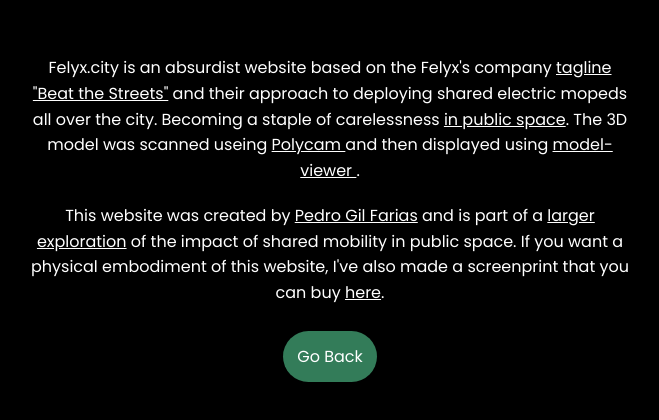
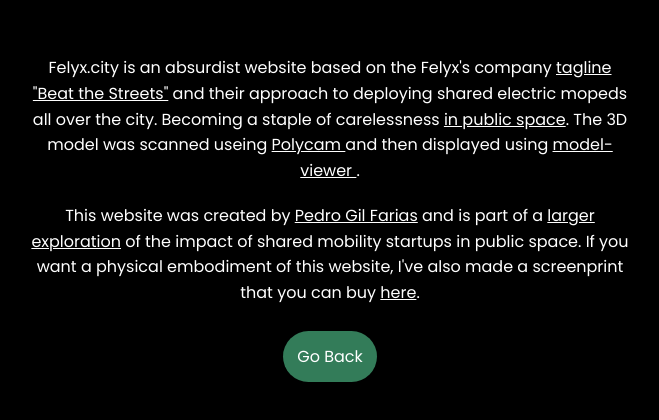
Before and after one commit to de-conceptualise/Felyx-city, a plain HTML site: page about.html in a window 1280 px wide. Shown: the part 198-618 px from the top of the page, without its empty margins (310-969 px from the left). Drawn offline with Linux system fonts and the light colour scheme.

Commit message:
Update about.html

```diff
--- a/about.html
+++ b/about.html
@@ -77,7 +77,7 @@
 <div>
     <p>Felyx.city is an absurdist website based on the Felyx's company <a href="https://felyx.com/" target="_blank">tagline "Beat the Streets"</a> and their approach to deploying shared electric mopeds all over the city. Becoming a staple of carelessness <a href="https://www.instagram.com/strooiscooters010/" target="_blank">in public space</a>. The 3D model was scanned useing <a href="https://poly.cam/" target="_blank"> Polycam </a> and then displayed using <a href="https://modelviewer.dev/" target="_blank">model-viewer </a>.</p>
 
-    <p>This website was created by <a href="https://www.instagram.com/pedro.gil.farias/" target="_blank">Pedro Gil Farias</a> and is part of a <a href="https://pedrogilfarias.com/felyx-city/" target="_blank">larger exploration</a> of the impact of shared mobility in public space. If you want a physical embodiment of this website, I've also made a screenprint that you can buy <a href="https://deconceptualise.com/product/felyxcity/" target="_blank">here</a>.</p>
+    <p>This website was created by <a href="https://www.instagram.com/pedro.gil.farias/" target="_blank">Pedro Gil Farias</a> and is part of a <a href="https://pedrogilfarias.com/felyx-city/" target="_blank">larger exploration</a> of the impact of shared mobility startups in public space. If you want a physical embodiment of this website, I've also made a screenprint that you can buy <a href="https://deconceptualise.com/product/felyxcity/" target="_blank">here</a>.</p>
     <br>
 
     <a class="button" href="index.html">Go Back</a>
```
